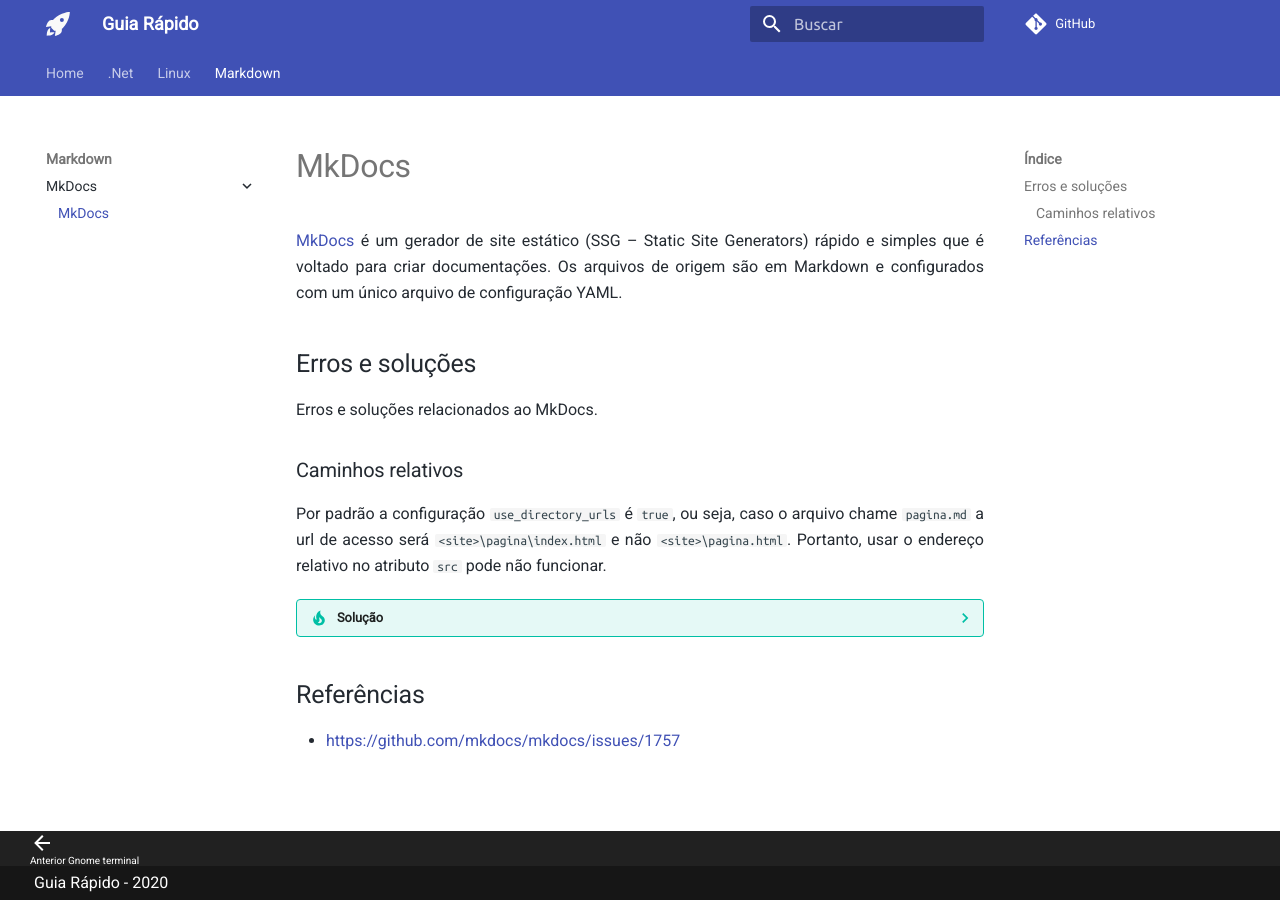
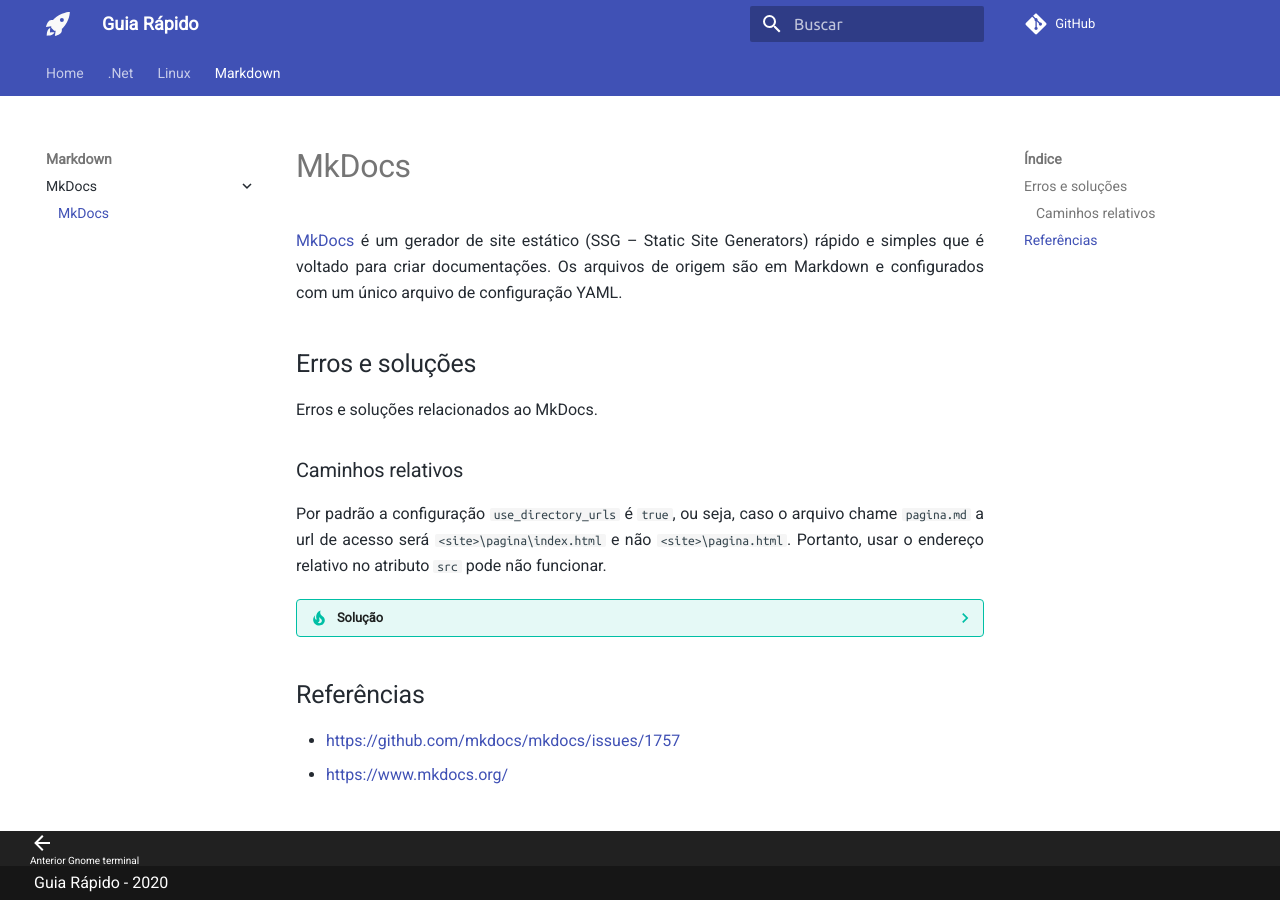
Before and after one commit to kustavo/tutorial-diversos, an MkDocs documentation site: the page built from docs/markdown/mkdocs.md, in a window 1280 px wide. Built offline with MkDocs 1.6.1 and Material for MkDocs 9.7.7, drawn with Linux system fonts in a browser that asks for light colours; comment, search, counter and statistics services are not loaded.

Commit message:
Atualizar texto mkdocs

```diff
--- a/docs/markdown/mkdocs.md
+++ b/docs/markdown/mkdocs.md
@@ -44,3 +44,4 @@
 ## Referências
 
 - <https://github.com/mkdocs/mkdocs/issues/1757>
+- <https://www.mkdocs.org/>
```
